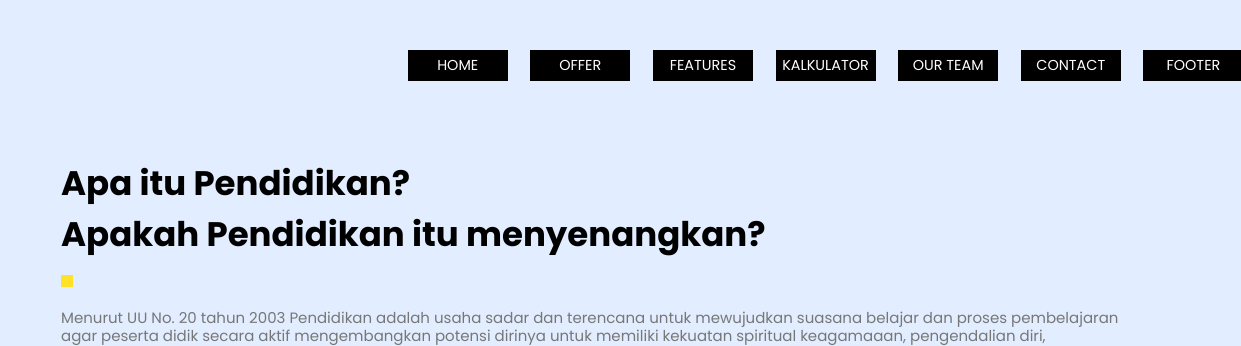
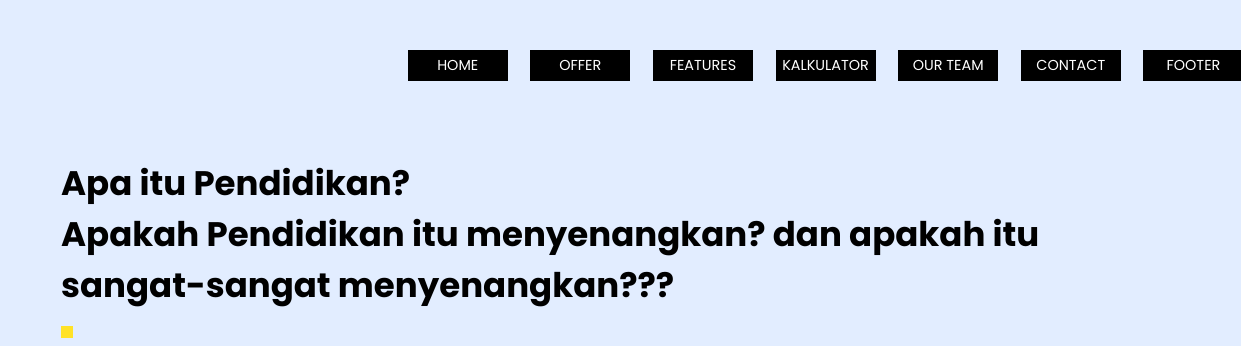
Before and after one commit to MuhammadAryaSeptaKovitra/LombaWebsite-2KS3, a plain HTML site: page index.html in a window 1280 px wide. Shown: the top 346 px of the page, 39-1280 px from the left. Drawn offline with Linux system fonts and the light colour scheme.

Commit message:
Nambah text

```diff
--- a/index.html
+++ b/index.html
@@ -38,6 +38,7 @@
           <h1>
             Apa itu Pendidikan? <br />
             Apakah Pendidikan itu menyenangkan?
+            dan apakah itu sangat-sangat menyenangkan???
           </h1>
           <span class="square"></span>
           <p>Menurut UU No. 20 tahun 2003 Pendidikan adalah usaha sadar dan terencana untuk mewujudkan suasana belajar dan proses pembelajaran agar peserta didik secara aktif mengembangkan potensi dirinya untuk memiliki kekuatan spiritual keagamaaan, pengendalian diri, kepribadian, kecerdasan, akhlak mulia, serta ketrampilan yang diperlukan dirinya, masyarakat, bangsa, dan Negara.</p>
```
